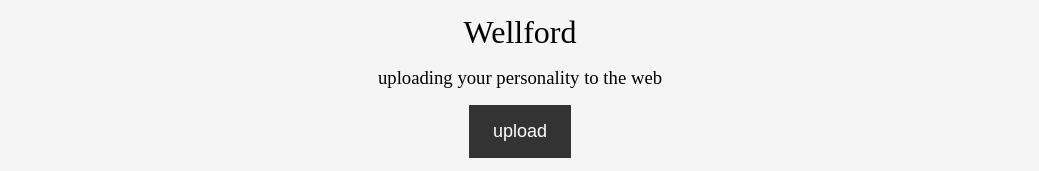
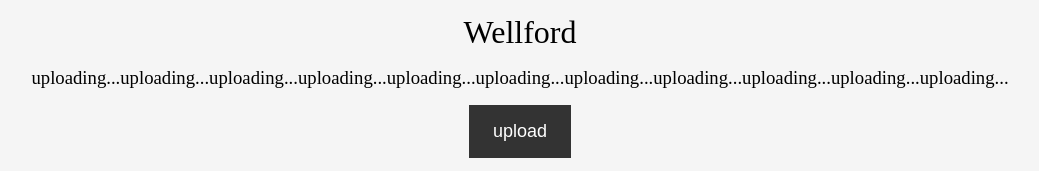
Before and after one commit to schuyler-j/projects, a browser extension: page dapp/index/index.html in a window 1280 px wide. Both pictures are taken after a click on the button "upload". Shown: the part 629-800 px from the top of the page, without its empty margins (120-1159 px from the left). Drawn offline with nearby package versions, Linux system fonts and the light colour scheme; no server answers; a web font is replaced by a local one.

Commit message:
changed button

```diff
--- a/dapp/index/app.js
+++ b/dapp/index/app.js
@@ -4,18 +4,18 @@ const app = Vue.createApp({
 
         return{
             firstName: 'Wellford',
+            upload: 'uploading your personality to the web, one bit at a time...',
             logo: 'logo2021 copy.png'
         }
 
     },
     methods: {
         async getUser() {
-            const res = await fetch('https://randomuser.me/api')
-            const { results } = await res.json()
 
-
-            this.firstName = results[0].name.first
-
+            this.upload = 'uploading...';
+            for (var i = 0; i < 10; i++){
+                this.upload = this.upload + 'uploading...';
+            }
         },
 
     }
--- a/dapp/index/index.html
+++ b/dapp/index/index.html
@@ -18,7 +18,7 @@
 
       <img :src="logo" :alt="firstName"/>
       <h1>{{firstName}}</h1>
-      <h3>uploading your personality to the web</h3>
+      <h3>{{upload}}</h3>
 
       <button :onclick="getUser">upload</button>
 
```
